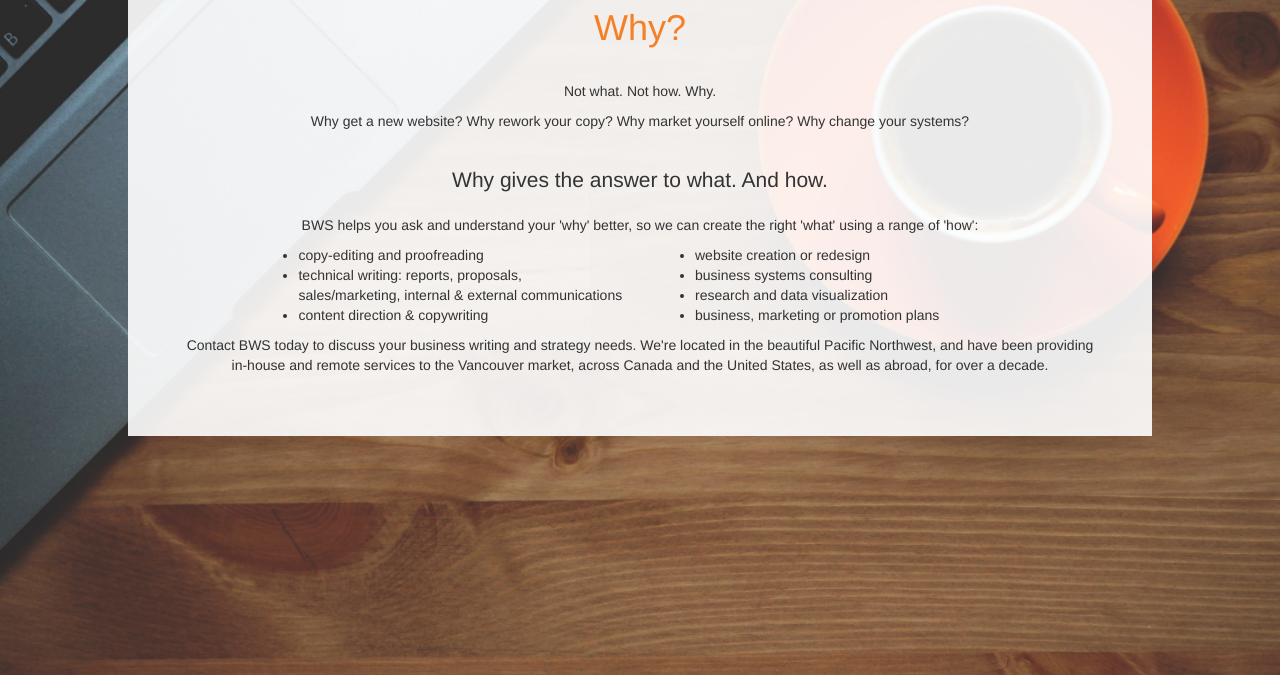
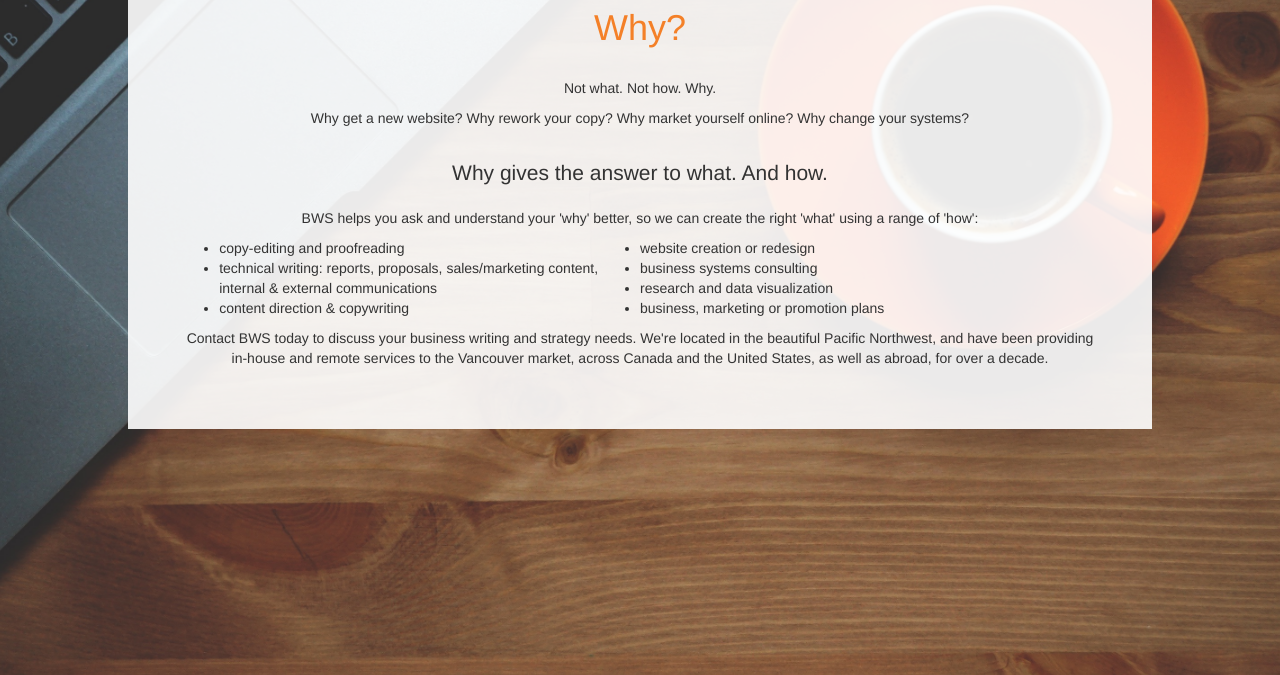
Before and after one commit to kaiewiggins/businesswriting, a Jekyll site: the page built from test.html, in a window 1280 px wide and 900 px high, scrolled down 1121 px, cut to the strip 0-675 px from the top of the window. Built offline with Jekyll 4.4.1, drawn with Linux system fonts in a browser that asks for light colours; nearby versions of some CDN libraries.

Commit message:
Update test.html

```diff
--- a/test.html
+++ b/test.html
@@ -26,22 +26,21 @@ title: US and Canadian Business Writing Solutions
       <a class="anchor" name="aboutservices" id="aboutservices"></a>
       <p class="lead">The right solution always starts with a question:</p>
       <h1>Why?</h1>
-      <p style="height:1em"></p>
+      <p style="height:0.75em"></p>
       <p>Not what. Not how. Why.</p>
       <p>Why get a new website? Why rework your copy? Why market yourself online? Why change your systems?</p>
-      <p style="height:1em"></p>
+      <p style="height:0.75em"></p>
       <p class="lead">Why gives the answer to what. And how.</p>
       <p>BWS helps you ask and understand your 'why' better, so we can create the right 'what' using a range of 'how':</p>
         <div class="row">
-            <div class="col-xs-1"></div>
-            <div class="col-xs-5 text-left">
+            <div class="col-lg-6 text-left">
       <ul>
         <li>copy-editing and proofreading</li>
-        <li>technical writing: reports, proposals, sales/marketing, internal & external communications</li>
+        <li>technical writing: reports, proposals, sales/marketing content, internal & external communications</li>
         <li>content direction & copywriting</li>
         </ul>
             </div><!--close col-->
-                        <div class="col-xs-5 text-left">
+                        <div class="col-lg-g text-left">
       <ul>
         <li>website creation or redesign</li>
         <li>business systems consulting</li>
```
